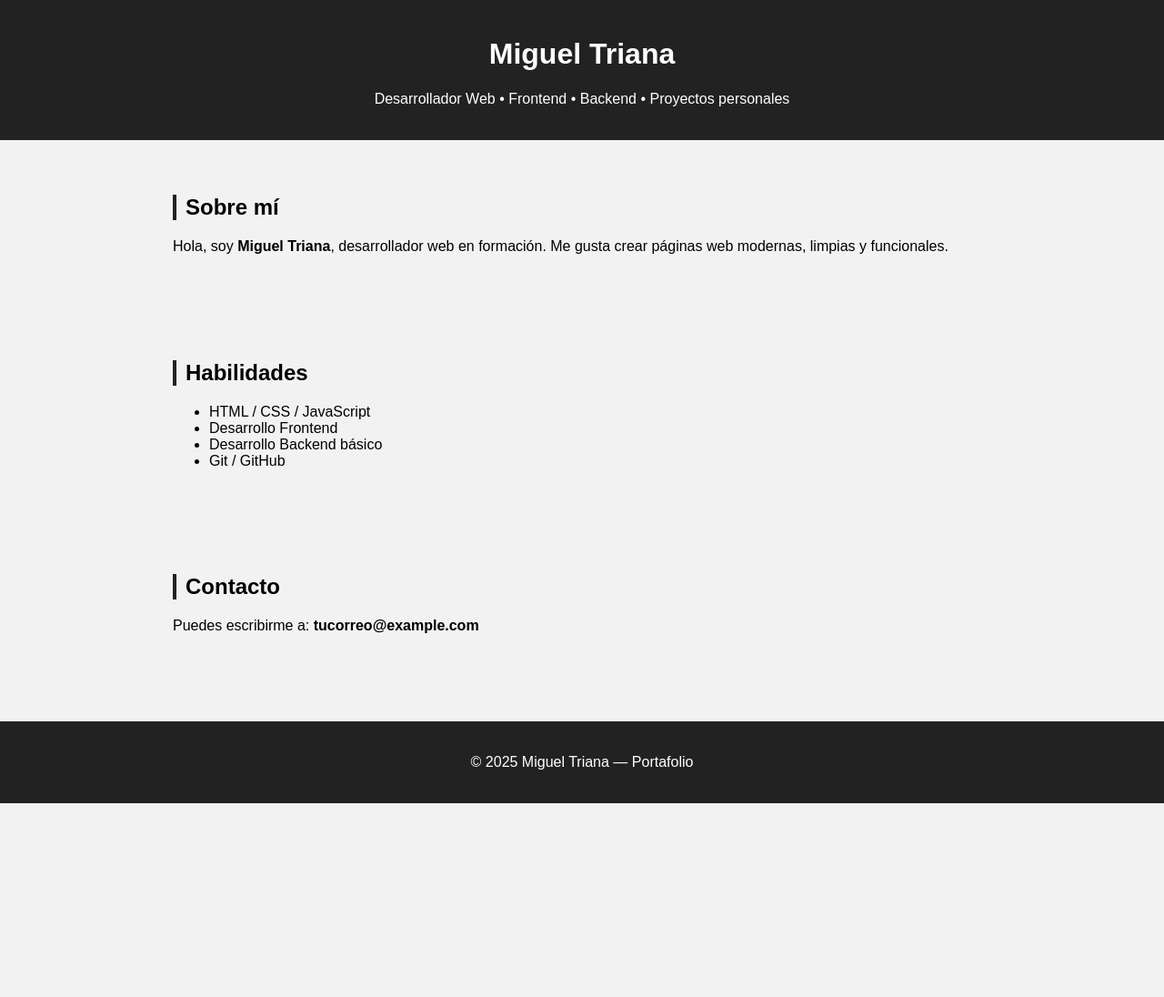
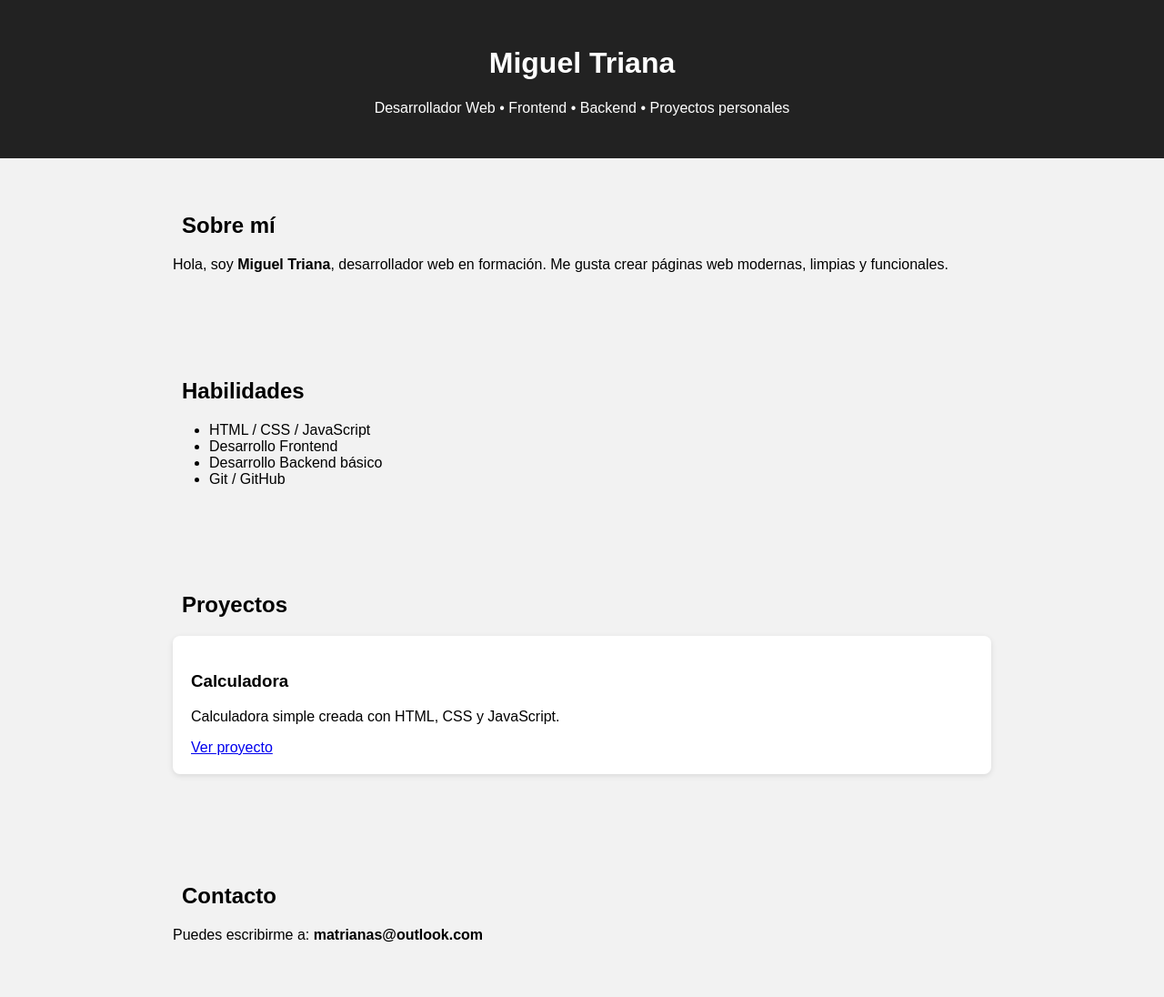
Before and after one commit to Matsua31/matsua31.github.io, a plain HTML site: page index.html in a window 1280 px wide. Shown: the top 1096 px of the page at 91% size. Before the commit the page ends 883 px from the top, so only its background shows below. Drawn offline with Linux system fonts and the light colour scheme.

Commit message:
Se actualizan los proyectos para que estén ocultos por defecto. se integra la calculadora se retocan los estilos de las fuentes y los márgenes.

```diff
--- a/index.html
+++ b/index.html
@@ -33,26 +33,32 @@
         </ul>
     </section>
 
-    <section id="proyectos" class="ocultar">
+    <section id="proyectos">
         <h2>Proyectos</h2>
 
-        <div class="proyecto">
+        <div class="proyecto, ocultar" >
             <h3>Proyecto 1</h3>
             <p>Descripción corta del proyecto.</p>
             <a href="#" target="_blank">Ver proyecto</a>
         </div>
 
-        <div class="proyecto">
+        <div class="proyecto, ocultar" >
             <h3>Proyecto 2</h3>
             <p>Descripción corta del proyecto.</p>
             <a href="#" target="_blank">Ver proyecto</a>
+        </div>
+        <div class="proyecto">
+            <h3>Calculadora</h3>
+            <p>Calculadora simple creada con HTML, CSS y JavaScript.</p>
+            <a href="https://github.com/Matsua31/Calculator" target="_blank">Ver proyecto</a>
+
         </div>
 
     </section>
 
     <section id="contacto">
         <h2>Contacto</h2>
-        <p>Puedes escribirme a: <strong>tucorreo@example.com</strong></p>
+        <p>Puedes escribirme a: <strong>matrianas@outlook.com</strong></p>
     </section>
 
     <footer>
--- a/styles.css
+++ b/styles.css
@@ -1,15 +1,13 @@
-
 body {
     margin: 0;
-    font-family: Arial, sans-serif;
+    font-family: Montserrat, Arial, sans-serif;
     background: #f2f2f2;
 }
 
-/* Header */
 header {
     background: #222;
     color: white;
-    padding: 20px;
+    padding: 30px;
     text-align: center;
 }
 
@@ -21,11 +19,8 @@ section {
 }
 
 h2 {
-    border-left: 4px solid #222;
     padding-left: 10px;
 }
-
-/* Proyectos */
 .proyecto {
     background: white;
     padding: 20px;
@@ -33,8 +28,6 @@ h2 {
     border-radius: 8px;
     box-shadow: 0 2px 6px rgba(0,0,0,0.1);
 }
-
-/* Ocultar proyectos */
 .ocultar {
     display: none;
 }
```
